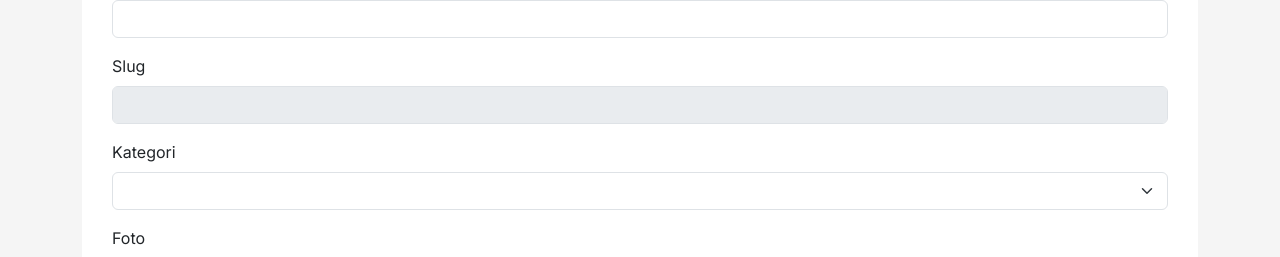
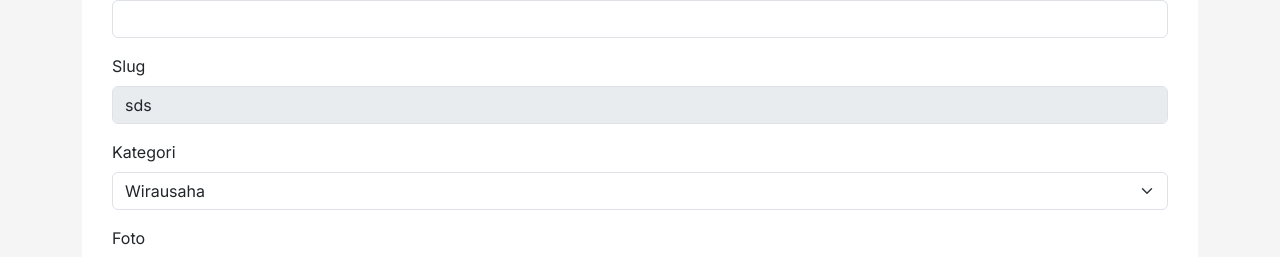
Before and after one commit to daffamuliya/balanjo, a React (Create React App) app in the folder client/: page /upload-blog in a window 1280 px wide. Shown: the part 410-667 px from the top of the page. Built offline with nearby package versions, Linux system fonts and the light colour scheme.

Commit message:
done post data

```diff
--- a/client/src/components/Banner.js
+++ b/client/src/components/Banner.js
@@ -5,6 +5,7 @@ const Banner = () => {
     <section className="banner mt-5">
       <MDBContainer>
         <MDBRow>
+          <MDBCol size="12">
             <MDBCarousel showControls fade>
               <MDBCarouselItem itemId={1}>
                 <img src="/img/banner.png" className="d-block w-100" alt="..." />
@@ -15,7 +16,8 @@ const Banner = () => {
               <MDBCarouselItem itemId={3}>
                 <img src="/img/banner.png" className="d-block w-100" alt="..." />
               </MDBCarouselItem>
-          </MDBCarousel>
+            </MDBCarousel>{' '}
+          </MDBCol>
         </MDBRow>
         <MDBRow className="mt-3 justify-content-around">
           <MDBCol size="6">
--- a/client/src/components/Hero.js
+++ b/client/src/components/Hero.js
@@ -12,7 +12,7 @@ const Hero = () => {
             <p className="text-white-75 mb-5" style={{ color: 'white' }}>
               Bersatu dalam Pengetahuan, Inspirasi, dan Karya
             </p>
-            <MDBBtn size="lg" style={{ backgroundColor: '#A08336', fontSize: '16px', maxWidth: '169px', maxHeight: '42px', fontWeight: 'normal', textAlign: 'center', border: '#A08336', borderRadius: '10px' }}>
+            <MDBBtn href="/home" size="lg" style={{ backgroundColor: '#A08336', fontSize: '16px', maxWidth: '169px', maxHeight: '42px', fontWeight: 'normal', textAlign: 'center', border: '#A08336', borderRadius: '10px' }}>
               Get Started
             </MDBBtn>
           </div>
--- a/client/src/components/LandingBlog.js
+++ b/client/src/components/LandingBlog.js
@@ -17,28 +17,6 @@ const LandingBlog = () => {
   return (
     <section className="landingeforum">
       <MDBContainer>
-        <MDBRow>
-          <div className="container px-4 px-lg-5 mt-5">
-            <div className="row gx-4 gx-lg-5 align-items-center justify-content-between">
-              <div className="col-lg-7">
-                <div className="d-flex flex-column align-items-start">
-                  <p style={{ fontWeight: 'bold', marginBottom: '0' }}>Blog</p>
-                  <h1 className="font-weight-bold mt-3" style={{ fontSize: '35px', fontWeight: 'bold', color: '#A08336', marginBottom: '1rem' }}>
-                    Temukan Inspirasi Karya Rangers
-                  </h1>
-                  <p className="text-white-75" style={{ color: '#6A6D70', marginBottom: '1rem' }}>
-                    Tempat di mana ide-ide segar bertemu dengan pengetahuan mendalam <br /> untuk membantu mengembangkan bisnis kamu
-                  </p>
-                </div>
-              </div>
-              <div className="col-lg-4 mt-5 d-flex justify-content-end">
-                <MDBBtn size="lg" style={{ backgroundColor: 'black', fontSize: '16px', maxWidth: '169px', maxHeight: '42px', fontWeight: 'normal', border: '#A08336', borderRadius: '10px' }}>
-                  Lainnya -{'>'}
-                </MDBBtn>
-              </div>
-            </div>
-          </div>
-        </MDBRow>
         <MDBRow className="pt-5">
           {Array.isArray(blog) &&
             blog.map((item) => (
--- a/client/src/index.css
+++ b/client/src/index.css
@@ -33,8 +33,10 @@ code {
 }
 
 .landingeforum {
-  margin-bottom: 100px;
-  height: 130vh;
+  /* margin-bottom: 100px; */
+  /* height: 130vh; untuk blog nya ada enam*/
+  height: max-content; /* sesuai content*/
+  padding: 45px;
   background-color: white;
 }
 @media (max-width: 780px) {
@@ -72,3 +74,8 @@ code {
   padding: 30px;
   background-color: white;
 }
+
+.judul-forum {
+  background-color: white;
+  margin-top: 20px;
+}
--- a/client/src/pages/Blog.js
+++ b/client/src/pages/Blog.js
@@ -1,7 +1,7 @@
 import React, { Component } from 'react';
 import NormalNavbar from '../components/NormalNavbar';
 import Footer from '../components/Footer';
-import { MDBRow, MDBCol, MDBContainer } from 'mdb-react-ui-kit';
+import { MDBRow, MDBCol, MDBContainer, MDBInput, MDBBtn } from 'mdb-react-ui-kit';
 import LandingBlog from '../components/LandingBlog';
 export default class Landing extends Component {
   render() {
@@ -13,9 +13,18 @@ export default class Landing extends Component {
             <MDBCol md={12} xs={2} className="ms-auto">
               <img src="/img/banner-blog.png" className="hover-shadow" alt="" style={{ width: '100%' }} />
             </MDBCol>
+            <MDBCol size="10" className="mt-3">
+              <form className="d-flex">
+                <MDBInput wrapperClass="mb-4 w-100" id="formControlLg" type="email" size="lg" style={{ fontSize: '16px' }} placeholder="Search for products..." className="focus-ring focus-ring-light " autoComplete="new-password" />
+              </form>
+            </MDBCol>
+            <MDBCol size="2" className="mt-3">
+              <MDBBtn href="/upload-blog" size="lg" style={{ backgroundColor: '#A08336', fontSize: '16px', border: 'black', marginRight: '5px' }}>
+                Buat artikel kamu
+              </MDBBtn>
+            </MDBCol>
           </MDBRow>
         </MDBContainer>
-        <br></br>
         <LandingBlog />
         <br></br>
         <br></br>
--- a/client/src/pages/Home.js
+++ b/client/src/pages/Home.js
@@ -29,7 +29,7 @@ export default class Landing extends Component {
                   </div>
                 </div>
                 <div className="col-lg-4 mt-5 d-flex justify-content-end">
-                  <MDBBtn size="lg" style={{ backgroundColor: 'black', fontSize: '16px', maxWidth: '169px', maxHeight: '42px', fontWeight: 'normal', border: '#A08336', borderRadius: '10px' }}>
+                  <MDBBtn href="/ecommerce" size="lg" style={{ backgroundColor: 'black', fontSize: '16px', maxWidth: '169px', maxHeight: '42px', fontWeight: 'normal', border: '#A08336', borderRadius: '10px' }}>
                     Lainnya -{'>'}
                   </MDBBtn>
                 </div>
@@ -38,6 +38,30 @@ export default class Landing extends Component {
           </MDBRow>
         </MDBContainer>
         <LandingEcom />
+        <MDBRow className="judul-forum">
+          <MDBContainer>
+            <div className="container px-4 px-lg-5 mt-5">
+              <div className="row gx-4 gx-lg-5 align-items-center justify-content-between">
+                <div className="col-lg-7">
+                  <div className="d-flex flex-column align-items-start">
+                    <p style={{ fontWeight: 'bold', marginBottom: '0' }}>Blog</p>
+                    <h1 className="font-weight-bold mt-3" style={{ fontSize: '35px', fontWeight: 'bold', color: '#A08336', marginBottom: '1rem' }}>
+                      Temukan Inspirasi Karya Rangers{' '}
+                    </h1>
+                    <p className="text-white-75" style={{ color: '#6A6D70', marginBottom: '1rem' }}>
+                      Tempat di mana ide-ide segar bertemu dengan pengetahuan mendalam <br /> untuk membantu mengembangkan bisnis kamu
+                    </p>
+                  </div>
+                </div>
+                <div className="col-lg-4 mt-5 d-flex justify-content-end">
+                  <MDBBtn href="/blog" size="lg" style={{ backgroundColor: 'black', fontSize: '16px', maxWidth: '169px', maxHeight: '42px', fontWeight: 'normal', border: '#A08336', borderRadius: '10px' }}>
+                    Lainnya -{'>'}
+                  </MDBBtn>
+                </div>
+              </div>
+            </div>
+          </MDBContainer>
+        </MDBRow>
         <LandingBlog />
         <MDBContainer>
           {' '}
@@ -56,7 +80,7 @@ export default class Landing extends Component {
                   </div>
                 </div>
                 <div className="col-lg-4 mt-5 d-flex justify-content-end">
-                  <MDBBtn size="lg" style={{ backgroundColor: 'black', fontSize: '16px', maxWidth: '169px', maxHeight: '42px', fontWeight: 'normal', border: '#A08336', borderRadius: '10px' }}>
+                  <MDBBtn href="/forum" size="lg" style={{ backgroundColor: 'black', fontSize: '16px', maxWidth: '169px', maxHeight: '42px', fontWeight: 'normal', border: '#A08336', borderRadius: '10px' }}>
                     Lainnya -{'>'}
                   </MDBBtn>
                 </div>
--- a/client/src/pages/UploadBlog.js
+++ b/client/src/pages/UploadBlog.js
@@ -6,8 +6,10 @@ import axios from 'axios';
 import { useNavigate } from 'react-router-dom';
 
 const UploadBlog = () => {
+  const [user_id] = useState('2');
+  const [user] = useState('daffa');
   const [judul, setJudul] = useState('');
-  const [slug, setSlug] = useState('');
+  const [slug, setSlug] = useState('sds');
   const [kategori_blog, setKategori] = useState('Wirausaha');
   const [gambar, setGambar] = useState('');
   const [summary, setSummary] = useState('');
@@ -18,9 +20,11 @@ const UploadBlog = () => {
     e.preventDefault();
     try {
       await axios.post('http://localhost:3000/blog/addBlog', {
+        user_id,
+        user,
+        kategori_blog,
         judul,
         slug,
-        kategori_blog,
         gambar,
         summary,
         konten,
@@ -63,14 +67,14 @@ const UploadBlog = () => {
                   </label>
                   <select value={kategori_blog} onChange={(e) => setKategori(e.target.value)} class="form-select" aria-label="Default select example" placeholder="Masukkan Kategori Blog">
                     <option selected></option>
-                    <option value="1">Wirauhaha</option>
-                    <option value="2">Keuangan Finansial</option>
-                    <option value="3">Bisnis Teknologi</option>
-                    <option value="4">Agribisnis</option>
-                    <option value="5">Bisnis Peternakan</option>
-                    <option value="6">Bisnis Kuliner</option>
-                    <option value="7">Bisnis Kreatif</option>
-                    <option value="8">Bisnis Jasa</option>
+                    <option value="Wirausaha">Wirausaha</option>
+                    <option value="Keuangan Finansial">Keuangan Finansial</option>
+                    <option value="Bisnis Teknologi">Bisnis Teknologi</option>
+                    <option value="Agribisnis">Agribisnis</option>
+                    <option value="Bisnis Peternakan">Bisnis Peternakan</option>
+                    <option value="Bisnis Kuliner">Bisnis Kuliner</option>
+                    <option value="Bisnis Kreatif">Bisnis Kreatif</option>
+                    <option value="Bisnis Jasa">Bisnis Jasa</option>
                   </select>
                 </div>
                 <div class="mb-3">
```
Also changed, not shown: 1 other file (tests, documents, lock files or other folders). Lines whose indentation alone changed are shown as unchanged.
